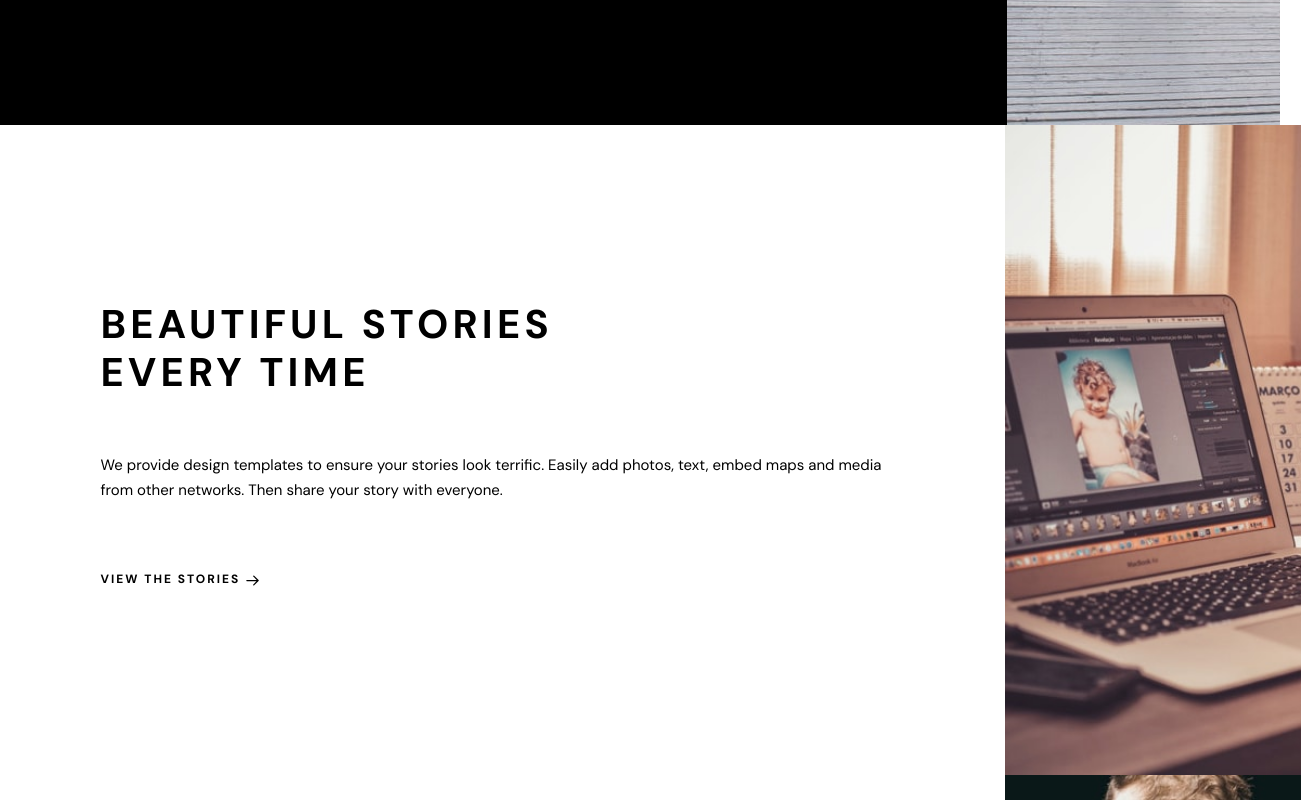
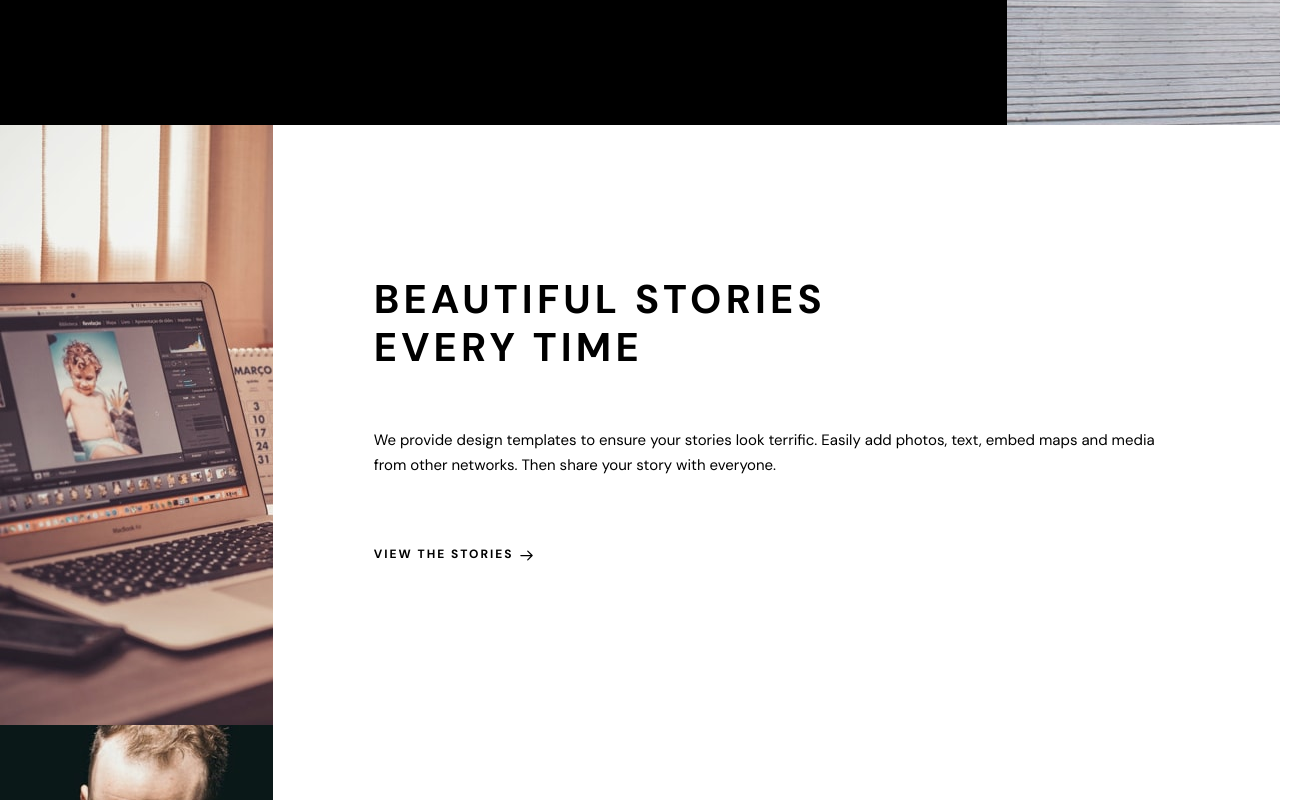
Before and after one commit to chungleee/photosnap, a Next.js app: page / in a window 1280 px wide. Shown: the part 600-1400 px from the top of the page, 1301 px wide, since content can reach past the window. Built offline with nearby package versions, Linux system fonts and the light colour scheme.

Commit message:
fix styling & flip order depending on flipped prop

```diff
--- a/components/HomeCard/HomeCard.module.scss
+++ b/components/HomeCard/HomeCard.module.scss
@@ -11,7 +11,8 @@
 	picture {
 		line-height: 0;
 		img {
-			height: 100%;
+			height: auto;
+			// height: 100%;
 		}
 	}
 
@@ -33,16 +34,17 @@
 	}
 
 	@include break-tablet {
-		height: 650px;
+		height: auto;
+		// height: 650px;
 		flex-direction: row;
 
 		picture {
-			order: 2;
+			order: 1;
 			width: 275px;
 		}
 
 		.container {
-			order: 1;
+			order: 2;
 			justify-content: center;
 			height: 300px;
 			margin-top: auto;
@@ -88,3 +90,14 @@
 	position: absolute;
 	top: 0;
 }
+
+.flipped {
+	@include break-tablet {
+		picture {
+			order: 2;
+		}
+		.container {
+			order: 1;
+		}
+	}
+}
```
